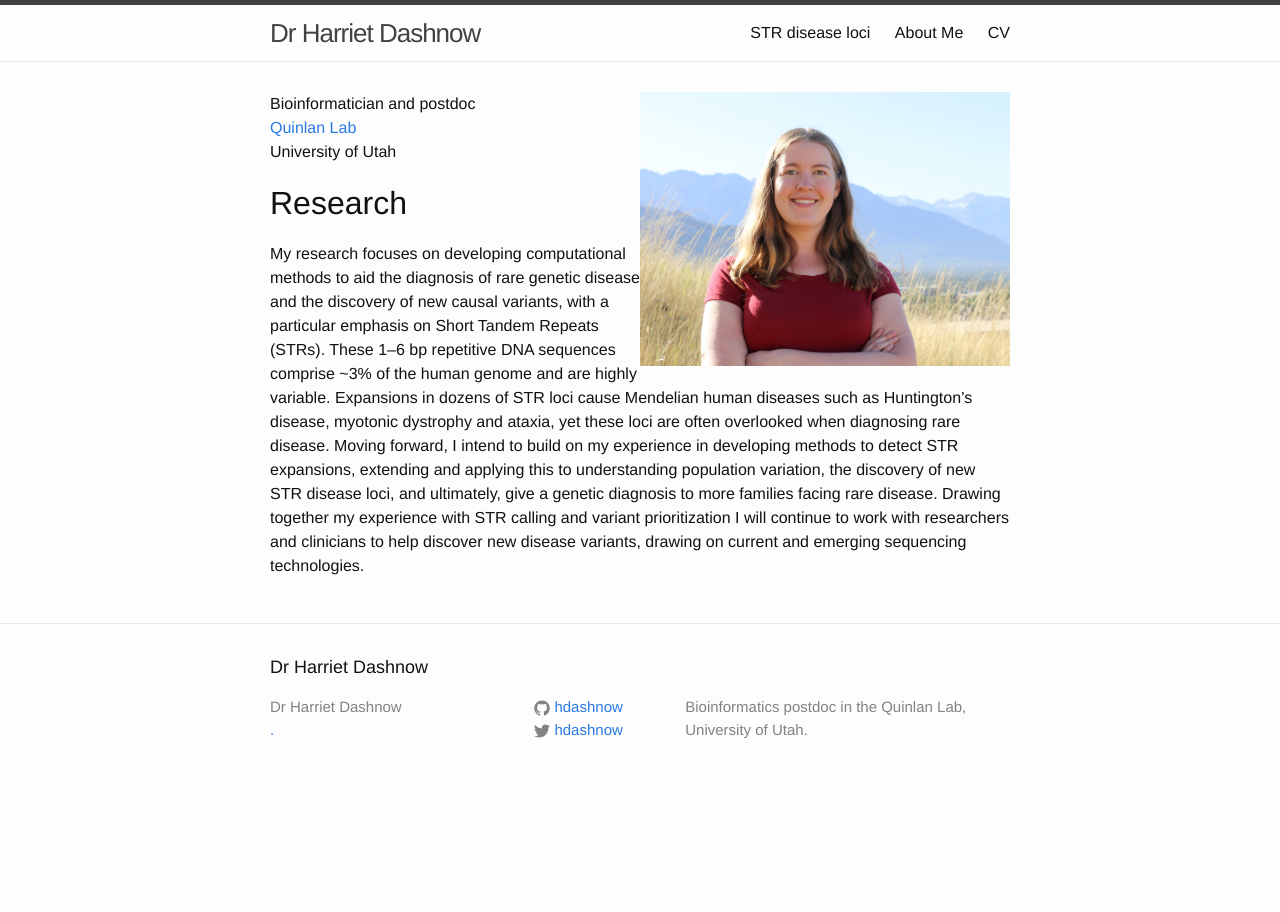
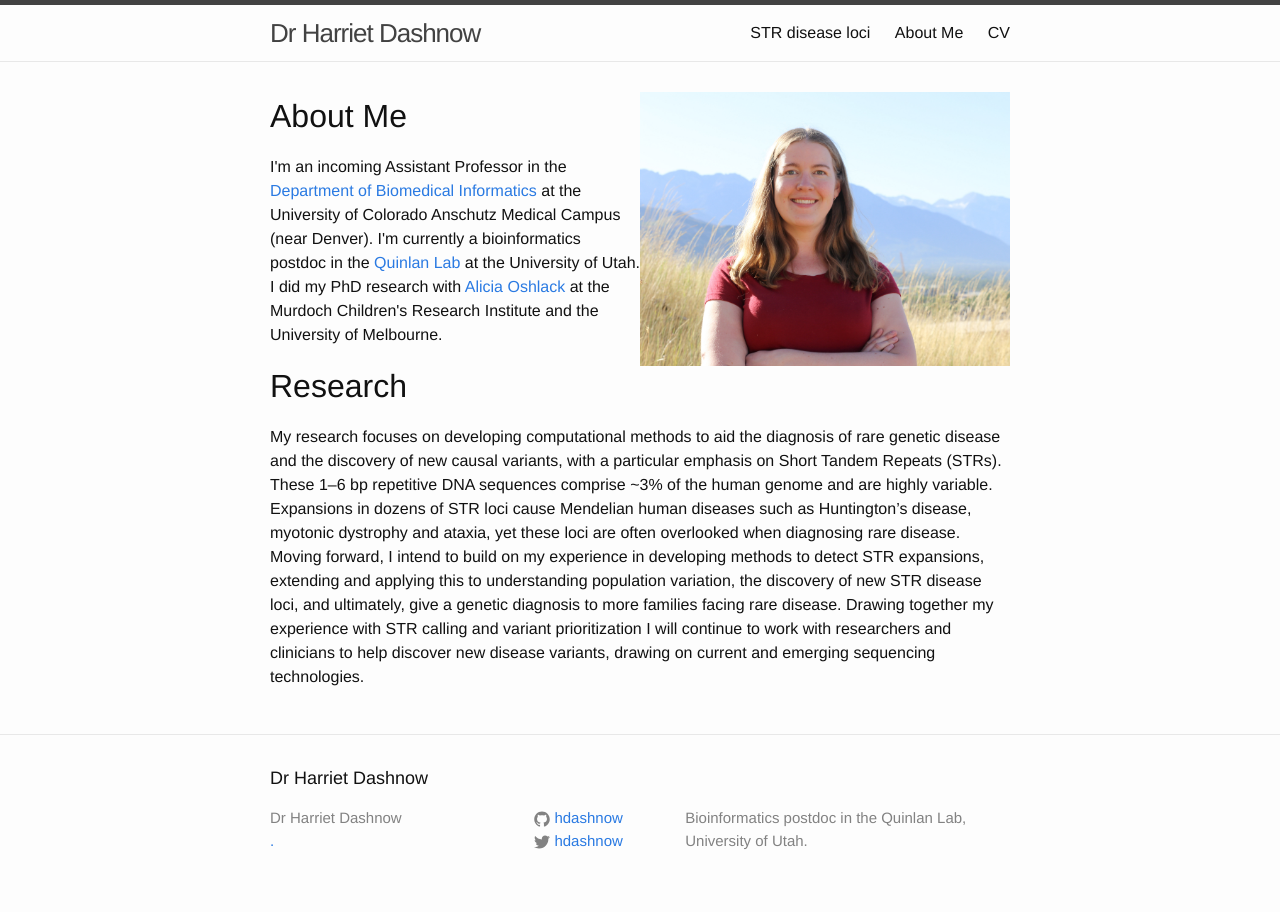
Before and after one commit to hdashnow/hdashnow.github.io, a Jekyll site: the page built from index.html, in a window 1280 px wide. Built offline with Jekyll 4.4.1, drawn with Linux system fonts in a browser that asks for light colours.

Commit message:
add DBMI news, formatting

```diff
--- a/index.html
+++ b/index.html
@@ -9,23 +9,27 @@ layout: default
         <div style="width: 50%; float: right;">
             <img src="{{ site.baseurl }}/images/HarrietUtah2020.jpg" alt="Harriet Dashnow" ">
         </div>
-        <div style="margin-right: 50%;">
- 	    <p>
-  		Bioinformatician and postdoc<br>
-  		<a href="http://quinlanlab.org/">Quinlan Lab</a><br>
-  		University of Utah<br>
-	    </p>
-        </div>
+        <h1>About Me</h1>
+        <p>
+            I'm an incoming Assistant Professor in the
+            <a href="https://medschool.cuanschutz.edu/dbmi">Department of Biomedical Informatics</a>
+            at the University of Colorado Anschutz Medical Campus (near Denver).
+            I'm currently a bioinformatics postdoc in the <a href="http://quinlanlab.org/">Quinlan Lab</a> at the University of Utah.
+            I did my PhD research with <a href="https://oshlacklab.com/">Alicia Oshlack</a>
+            at the Murdoch Children's Research Institute and the University of Melbourne.
+        </p>
     </div>
 
+    <div style="width: 100%;">
+
+
+        <h1>Research</h1>
+        <p>
+        My research focuses on developing computational methods to aid the diagnosis of rare genetic disease and the discovery of new causal variants, with a particular emphasis on Short Tandem Repeats (STRs). These 1–6 bp repetitive DNA sequences comprise ~3% of the human genome and are highly variable. Expansions in dozens of STR loci cause Mendelian human diseases such as Huntington’s disease, myotonic dystrophy and ataxia, yet these loci are often overlooked when diagnosing rare disease. Moving forward, I intend to build on my experience in developing methods to detect STR expansions, extending and applying this to understanding population variation, the discovery of new STR disease loci, and ultimately, give a genetic diagnosis to more families facing rare disease. Drawing together my experience with STR calling and variant prioritization I will continue to work with researchers and clinicians to help discover new disease variants, drawing on current and emerging sequencing technologies.
+        </p>
+    </div>
 
 
 
     </body>
 </html>
-
-
-<h1>Research</h1>
-<p>
-My research focuses on developing computational methods to aid the diagnosis of rare genetic disease and the discovery of new causal variants, with a particular emphasis on Short Tandem Repeats (STRs). These 1–6 bp repetitive DNA sequences comprise ~3% of the human genome and are highly variable. Expansions in dozens of STR loci cause Mendelian human diseases such as Huntington’s disease, myotonic dystrophy and ataxia, yet these loci are often overlooked when diagnosing rare disease. Moving forward, I intend to build on my experience in developing methods to detect STR expansions, extending and applying this to understanding population variation, the discovery of new STR disease loci, and ultimately, give a genetic diagnosis to more families facing rare disease. Drawing together my experience with STR calling and variant prioritization I will continue to work with researchers and clinicians to help discover new disease variants, drawing on current and emerging sequencing technologies.
-</p>
```
